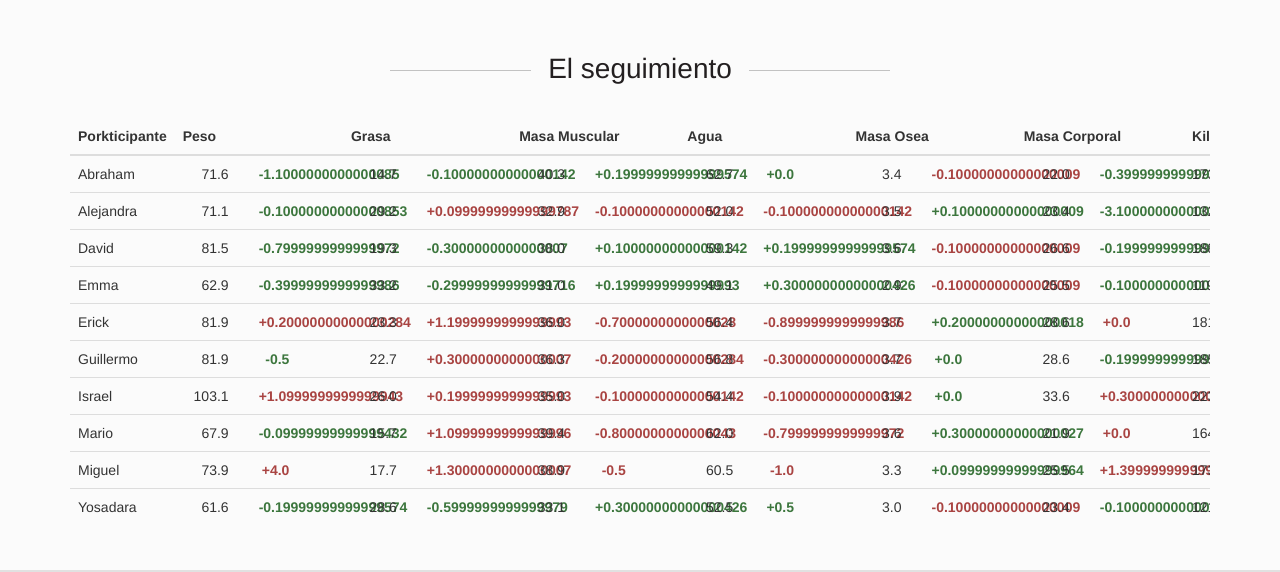
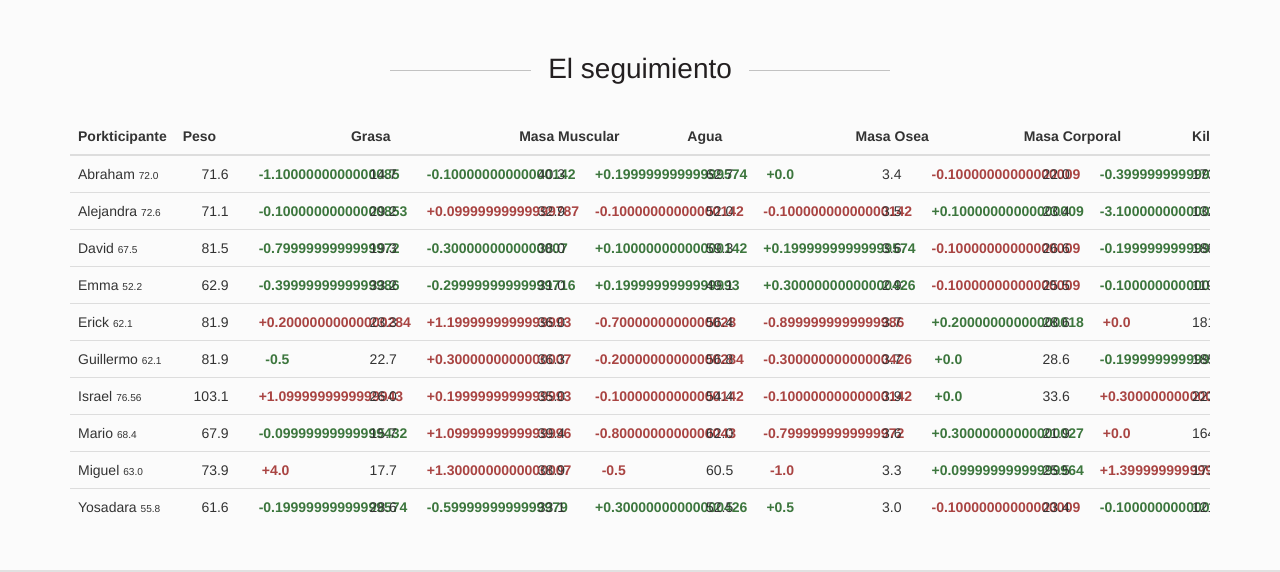
Before and after one commit to e-9/cerditon, a Django app: page /cerdoton/ in a window 1280 px wide. Shown: the part 2605-3177 px from the top of the page. Run offline with Django 3.2, Linux system fonts and the light colour scheme; data comes from the database, SQL or seed files in the repository; both versions use the stored data as it was after the commit; some libraries are stand-ins or nearby versions; some web fonts are replaced.

Commit message:
Peso ideal

```diff
--- a/Cerdoton_Site/cerdoton_app/models.py
+++ b/Cerdoton_Site/cerdoton_app/models.py
@@ -51,6 +51,7 @@ class MasterPig():
     thumbs_up = 0
     thumbs_down = 0
     week = 0
+    ideal = 0
 
     def __init__(self):
         self.data = []
--- a/Cerdoton_Site/cerdoton_app/templates/cerdoton_app/index.html
+++ b/Cerdoton_Site/cerdoton_app/templates/cerdoton_app/index.html
@@ -184,7 +184,7 @@
                   {% if pigs_list %}
                   {% for pig in pigs_list %}
                   <tr>
-                    <td class="text-left">{{ pig.name }}</td>
+                    <td class="text-left">{{ pig.name }} <small><small>{{ pig.ideal }}</small></small></td>
                     <td>
                       <div class="row">
                         <div class="col-md-5 text-right">{{ pig.weight }}</div>
--- a/Cerdoton_Site/cerdoton_app/views.py
+++ b/Cerdoton_Site/cerdoton_app/views.py
@@ -155,6 +155,7 @@ def masterPigList(pigs_list):
         master_pig.thumbs_down += scores[1]
 
         if cnt > 0:
+            master_pig.ideal = pig_status[0].ideal_weight
             master_pig.weight = pig_status[cnt-1].weight
             master_pig.fat_percentage = pig_status[cnt-1].fat_percentage
             master_pig.total_body_water = pig_status[cnt-1].total_body_water
```
Also changed, not shown: Cerdoton_Site/db.sqlite3, 2 other files.
